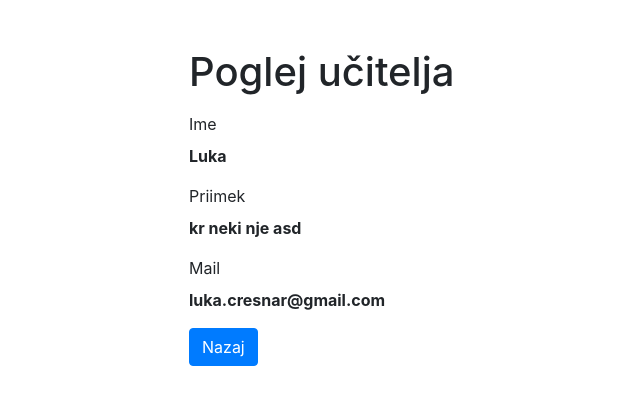
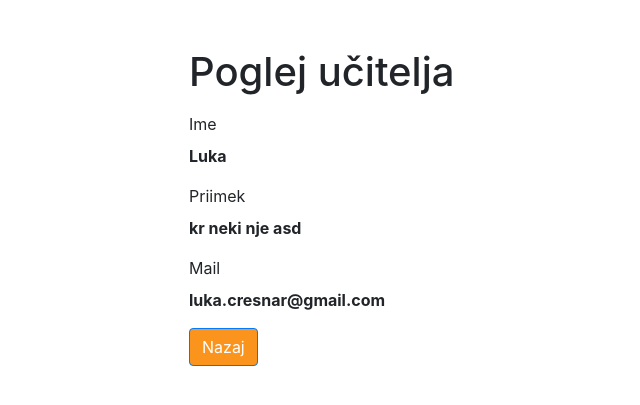
Before and after one commit to ibra0706/zribs, a PHP site: page /beri-ucitelj.php?id=2 in a window 1280 px wide. Shown: the top 405 px of the page, without its empty margins (166-806 px from the left). Run offline with PHP 8.4, Linux system fonts and the light colour scheme; data comes from the database, SQL or seed files in the repository.

Commit message:
styling
makaron

```diff
--- a/php/beri-predmet.php
+++ b/php/beri-predmet.php
@@ -61,6 +61,9 @@ if(isset($_GET["id"]) && !empty(trim($_GET["id"]))){
             width: 600px;
             margin: 0 auto;
         }
+        .btn{
+            background: #fa941d !important;
+        }
     </style>
 </head>
 <body>
--- a/php/beri-ucitelj.php
+++ b/php/beri-ucitelj.php
@@ -61,6 +61,9 @@ if(isset($_GET["id"]) && !empty(trim($_GET["id"]))){
             width: 600px;
             margin: 0 auto;
         }
+        .btn{
+            background: #fa941d !important;
+        }
     </style>
 </head>
 <body>
--- a/php/posodobi-predmet.php
+++ b/php/posodobi-predmet.php
@@ -131,6 +131,9 @@ if(isset($_POST["id"]) && !empty($_POST["id"])){
             width: 600px;
             margin: 0 auto;
         }
+        .btn-primary{
+            background: #fa941d !important;
+        }
     </style>
 </head>
 <body>
```
